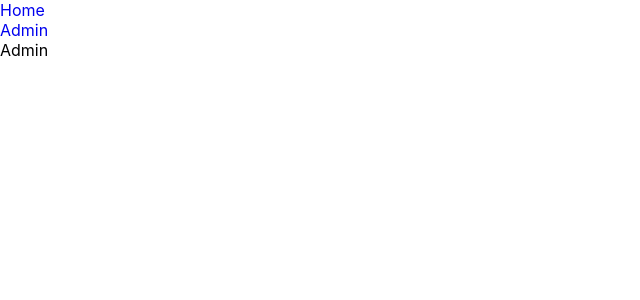
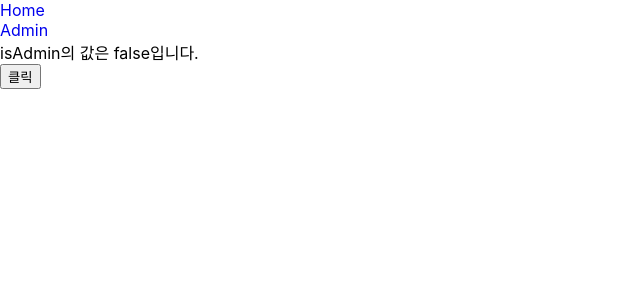
Before and after one commit to socratone/kimjiyoung, a React (Create React App) app: page /admin in a window 1280 px wide. Shown: the top 300 px of the page, without its empty margins (0-640 px from the left). Built offline with nearby package versions, Linux system fonts and the light colour scheme.

Commit message:
redux 적용

```diff
--- a/src/App.js
+++ b/src/App.js
@@ -1,12 +1,15 @@
-import logo from './logo.svg';
+import Routes from './components/Routes';
+import { Provider } from 'react-redux';
+import configureStore from './store/configureStore';
 import './App.css';
-import Routes from './components/Routes';
+
+const store = configureStore();
 
 function App() {
   return (
-    <>
+    <Provider store={store}>
       <Routes />
-    </>
+    </Provider>
   );
 }
 
--- a/src/components/pc/Admin.js
+++ b/src/components/pc/Admin.js
@@ -1,8 +1,21 @@
 import React from 'react';
+import { useDispatch } from 'react-redux';
+import { useSelector } from 'react-redux';
+import { activateAdmin } from '../../store/isAdmin';
 
 const Admin = () => {
+  const dispatch = useDispatch();
+  const isAdmin = useSelector(state => state.ui.isAdmin);
+
+  const handleClick = () => {
+    dispatch(activateAdmin());
+  };
+
   return (
-    <main>Admin</main>
+    <main>
+      <div>{`isAdmin의 값은 ${isAdmin.toString()}입니다.`}</div>
+      <button onClick={() => handleClick()}>클릭</button>
+    </main>
   );
 }
 
--- /dev/null
+++ b/src/store/configureStore.js
@@ -0,0 +1,6 @@
+import { configureStore } from '@reduxjs/toolkit';
+import reducer from './reducer';
+
+export default function () {
+  return configureStore({ reducer });
+}
--- /dev/null
+++ b/src/store/isAdmin.js
@@ -0,0 +1,17 @@
+import { createSlice } from '@reduxjs/toolkit';
+
+const slice = createSlice({
+  name: 'isAdmin',
+  initialState: false,
+  reducers: {
+    activateAdmin: (state, action) => {
+      return true;
+    },
+    disableAdmin: (state, action) => {
+      return false;
+    }
+  }
+});
+
+export const { activateAdmin, disableAdmin } = slice.actions;
+export default slice.reducer;
--- /dev/null
+++ b/src/store/reducer.js
@@ -0,0 +1,6 @@
+import { combineReducers } from 'redux';
+import ui from './ui';
+
+export default combineReducers({
+  ui
+});
--- /dev/null
+++ b/src/store/ui.js
@@ -0,0 +1,6 @@
+import { combineReducers } from 'redux';
+import isAdmin from './isAdmin';
+
+export default combineReducers({
+  isAdmin
+});
```
